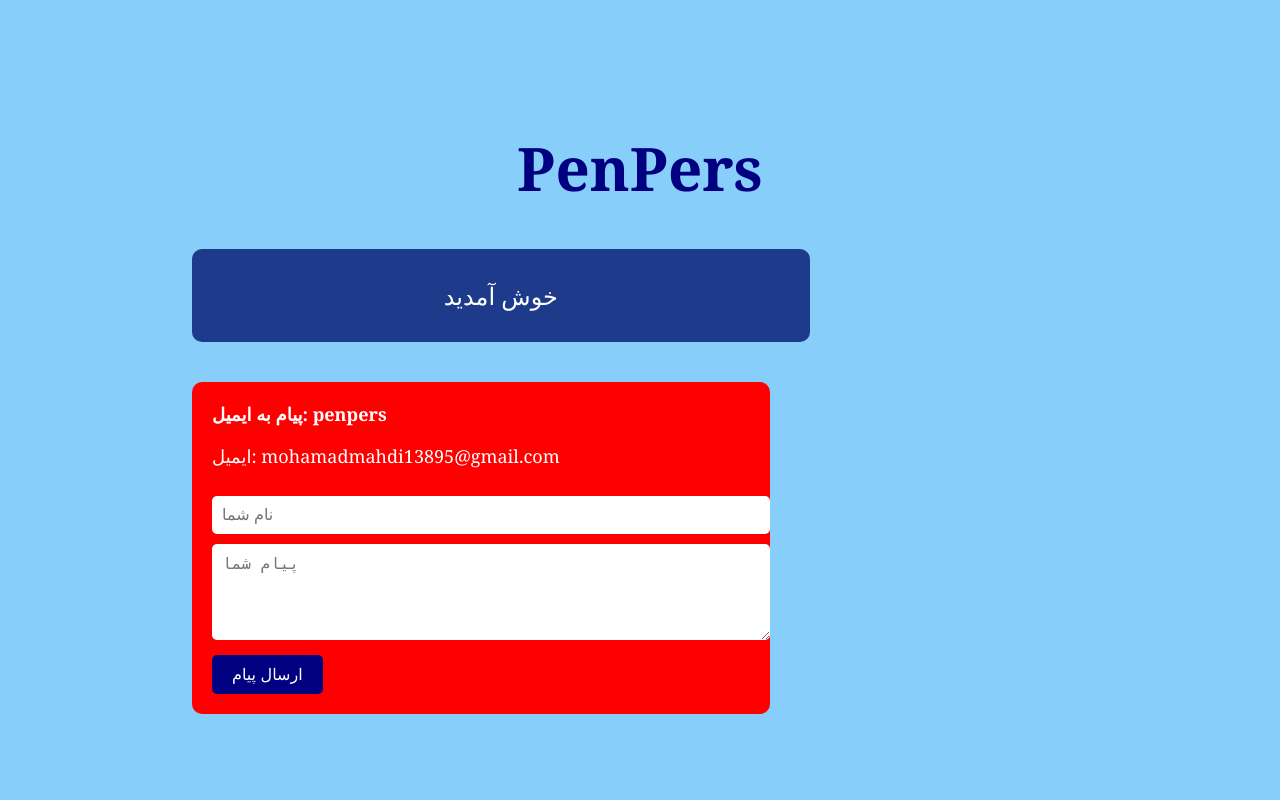
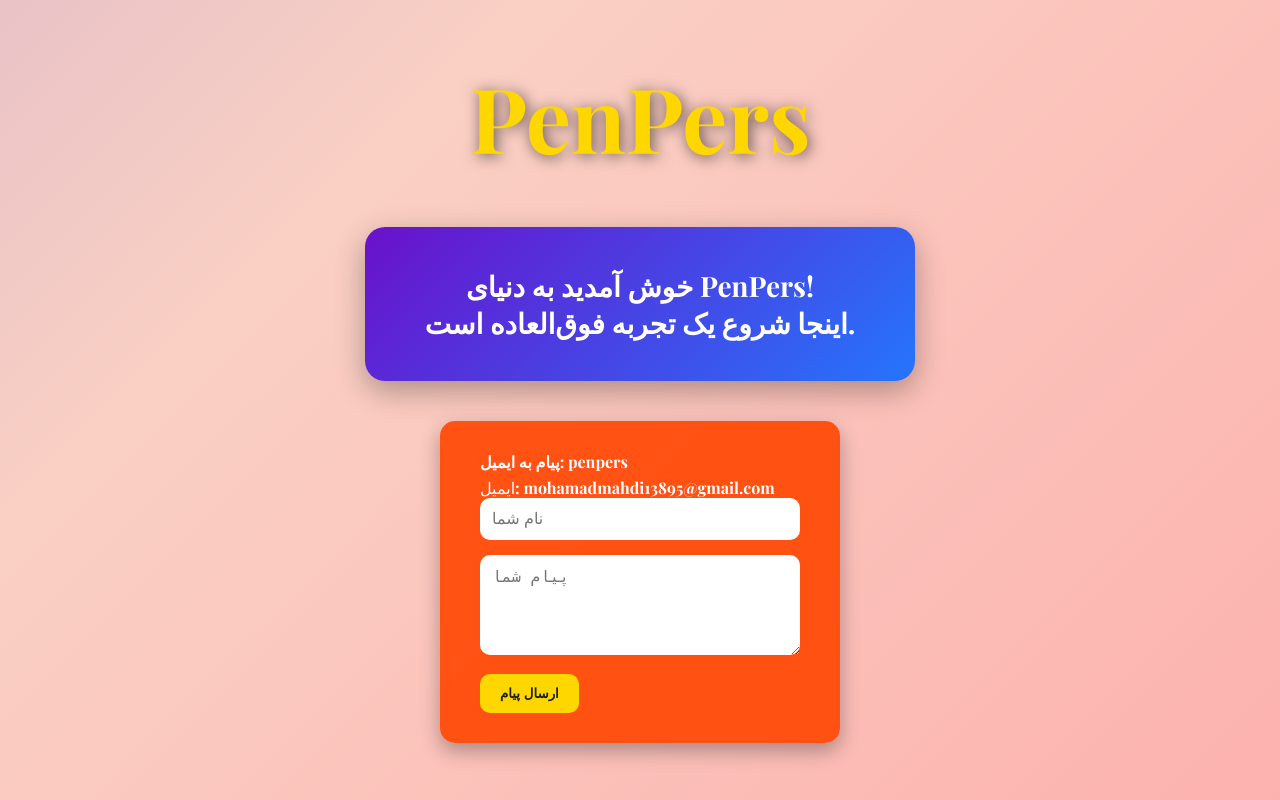
Before and after one commit to PenPers/home, a Flask app: page / in a window 1280 px wide. Run offline with Flask 3, Linux system fonts and the light colour scheme.

Commit message:
Update index.html

```diff
--- a/templates/index.html
+++ b/templates/index.html
@@ -3,83 +3,118 @@
 <head>
 <meta charset="UTF-8">
 <title>PenPers</title>
+<link href="https://fonts.googleapis.com/css2?family=Playfair+Display:wght@700&display=swap" rel="stylesheet">
 <style>
+/* 🔹 Reset و پایه */
+* { margin: 0; padding: 0; box-sizing: border-box; }
+body, html { height: 100%; width: 100%; font-family: 'Playfair Display', serif; overflow-x: hidden; }
+
+/* 🔹 پس‌زمینه انیمیشنی گرادیانت */
 body {
-            margin: 0;
-            font-family: 'Georgia', serif; /* فونت کلاسیک و لاکچری */
-            background-color: #87CEFA; /* آبی آسمونی */
+  background: linear-gradient(-45deg, #ff9a9e, #fad0c4, #a18cd1, #fbc2eb);
+  background-size: 400% 400%;
+  animation: gradientBG 15s ease infinite;
   display: flex;
   justify-content: center;
   align-items: center;
-            height: 100vh;
   flex-direction: column;
 }
 
-        h1 {
-            font-size: 60px;
-            font-weight: bold;
-            margin-bottom: 40px;
-            color: #000080; /* رنگ کمی تیره‌تر برای کلاسیک بودن */
+/* 🔹 انیمیشن پس‌زمینه */
+@keyframes gradientBG {
+  0% { background-position: 0% 50%; }
+  50% { background-position: 100% 50%; }
+  100% { background-position: 0% 50%; }
 }
 
-        .welcome-box {
-            background-color: #1E3A8A; /* آبی تیره */
-            color: white;
-            padding: 30px 40px;
-            border-radius: 10px;
-            margin-bottom: 20px;
-            width: 60%;
-            text-align: center;
-            font-size: 24px;
+/* 🔹 عنوان PenPers */
+h1 {
+  font-size: 90px;
+  color: #FFD700;
+  text-shadow: 2px 2px 15px rgba(0,0,0,0.6);
+  margin-bottom: 50px;
+  animation: fadeInTitle 2s ease forwards;
+}
+@keyframes fadeInTitle {
+  0% { opacity: 0; transform: translateY(-50px); }
+  100% { opacity: 1; transform: translateY(0); }
 }
 
-        .contact-box {
-            background-color: #FF0000; /* قرمز */
-            padding: 20px;
-            border-radius: 10px;
-            width: 60%;
-            color: white;
-            font-size: 18px;
+/* 🔹 باکس خوش‌آمدید */
+.welcome-box {
+  background: linear-gradient(135deg, #6a11cb, #2575fc);
+  padding: 40px 60px;
+  border-radius: 20px;
+  color: #fff;
+  font-size: 28px;
+  font-weight: bold;
+  text-align: center;
+  box-shadow: 0 10px 30px rgba(0,0,0,0.3);
+  margin-bottom: 40px;
+  animation: fadeInBox 2s 0.5s ease forwards;
+  opacity: 0;
+}
+@keyframes fadeInBox {
+  to { opacity: 1; }
 }
 
-        .contact-box input, .contact-box textarea {
-            width: 100%;
-            padding: 10px;
-            margin-top: 10px;
-            border-radius: 5px;
-            border: none;
-            font-size: 16px;
+/* 🔹 فرم تماس */
+.contact-box {
+  background: rgba(255, 69, 0, 0.9);
+  padding: 30px 40px;
+  border-radius: 15px;
+  width: 400px;
+  box-shadow: 0 8px 20px rgba(0,0,0,0.3);
+  color: white;
+  animation: fadeInForm 2s 1s ease forwards;
+  opacity: 0;
 }
 
 .contact-box label {
   font-weight: bold;
+  display: block;
+  margin-bottom: 5px;
+}
+.contact-box input, .contact-box textarea {
+  width: 100%;
+  padding: 12px;
+  margin-bottom: 15px;
+  border-radius: 10px;
+  border: none;
+  font-size: 16px;
+}
+.send-btn {
+  background: #FFD700;
+  color: #1E1E1E;
+  font-weight: bold;
+  padding: 12px 20px;
+  border-radius: 10px;
+  border: none;
+  cursor: pointer;
+  transition: 0.3s;
+}
+.send-btn:hover {
+  transform: scale(1.05);
+  background: #FFA500;
 }
 
-        .send-btn {
-            margin-top: 10px;
-            padding: 10px 20px;
-            background-color: #000080;
-            color: white;
-            font-size: 16px;
-            border: none;
-            border-radius: 5px;
-            cursor: pointer;
+@keyframes fadeInForm {
+  to { opacity: 1; }
 }
 
-        .container {
-            display: flex;
-            flex-direction: column;
-            gap: 20px;
-            width: 70%;
+/* 🔹 واکنش‌گرا */
+@media(max-width: 800px){
+  .contact-box, .welcome-box { width: 90%; }
+  h1 { font-size: 60px; }
 }
 </style>
 </head>
 <body>
   <h1>PenPers</h1>
 
-    <div class="container">
   <div class="welcome-box">
-            خوش آمدید
+    خوش آمدید به دنیای PenPers!<br>
+    اینجا شروع یک تجربه فوق‌العاده است.
   </div>
 
   <div class="contact-box">
@@ -89,10 +124,9 @@
     <textarea id="message" placeholder="پیام شما" rows="4"></textarea>
     <button class="send-btn" onclick="sendEmail()">ارسال پیام</button>
   </div>
-    </div>
 
 <script>
-        function sendEmail() {
+function sendEmail(){
   const name = document.getElementById("name").value;
   const message = document.getElementById("message").value;
   const subject = encodeURIComponent("پیام از سایت PenPers");
```
Lines whose indentation alone changed are shown as unchanged.
